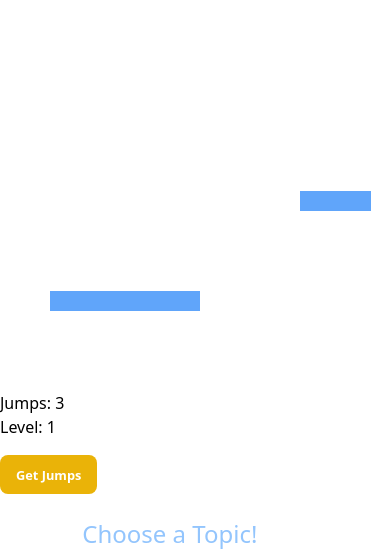
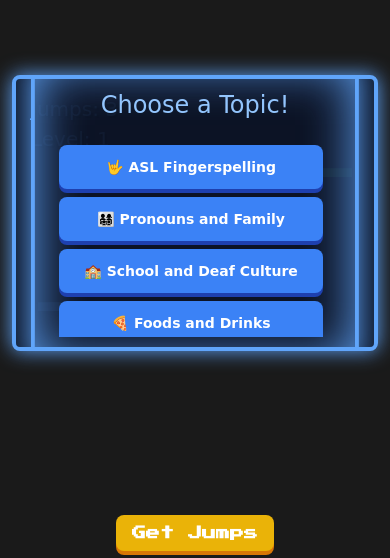
Before and after one commit to harricrossfire/aslutely, a plain HTML site: page experiences/jump_man/jump_man.html in a window 390 px wide. Shown: the part 209-767 px from the top of the page. Drawn offline with nearby package versions, Linux system fonts and the light colour scheme; files whose address does not match are found by name.

Commit message:
jumpman mobile test #10

```diff
--- a/experiences/jump_man/jump_man.css
+++ b/experiences/jump_man/jump_man.css
@@ -1,27 +1,168 @@
-/* Existing styles are unchanged unless mentioned below */
+        body {
+            font-family: 'Press+Start+2P', cursive;
+            background-color: #1a1a1a;
+            color: #ffffff;
+            overflow: hidden;
+            display: flex;
+            align-items: center;
+            justify-content: center;
+            min-height: 100vh;
+            margin: 0;
+        }
+        #game-container {
+            position: relative;
+            border: 4px solid #60a5fa; /* Blue theme */
+            border-radius: 8px;
+            box-shadow: 0 0 20px #60a5fa;
+            background: #0c1425; /* Deep blue background */
+            width: min(800px, calc(100vw - 24px));
+            height: min(600px, calc(100vh - 24px));
+            max-width: calc(100vw - 24px);
+            max-height: calc(100vh - 24px);
+            overflow: hidden;
+        }
 
-/* Adjust mobile-specific styles under the @media query */
         @media (max-width: 480px) {
             #game-container {
-        width: 95vw; /* Slight padding for mobile screens */
-        height: auto; /* Ensure dynamic height fitting content */
-        overflow-y: auto; /* Enable scrolling for vertically larger content */
+                width: 100%;
+                height: 100%; /* allow room for mobile UI chrome */
+            }
+            #quiz-button {
+                position: fixed;
+                bottom: 10%;
+                left: 50%;
+                transform: translateX(-50%);
+                z-index: 30;
+                margin-top: 0;
+            }
+        }
+        canvas {
+            display: block;
+            width: 100%;
+            height: 100%;
+        }
+        #ui-container {
+            position: absolute;
+            top: 15px;
+            left: 15px;
+            font-size: 1.25rem;
+            color: #60a5fa;
+            text-shadow: 2px 2px #000;
+        }
+        #quiz-button {
+            transition: all 0.2s ease;
+            box-shadow: 0 4px #d97706; /* Darker yellow */
+            font-family: 'Press Start 2P', cursive;
+        }
+        #quiz-button:active {
+            transform: translateY(2px);
+            box-shadow: 0 2px #d97706;
+        }
+        /* Shared Modal Styles */
+        .modal {
+            position: absolute;
+            top: 50%;
+            left: 50%;
+            background-color: rgba(12, 20, 37, 0.95);
+            border: 4px solid #60a5fa;
+            border-radius: 12px;
+            box-shadow: 0 0 30px #60a5fa, 0 0 50px #60a5fa inset;
+            color: #ffffff;
+            z-index: 10;
+            transition: all 0.3s ease-in-out;
+            transform: translate(-50%, -50%) scale(0.9);
+            opacity: 0;
+            pointer-events: none;
+        }
+        .modal.active {
+            transform: translate(-50%, -50%) scale(1);
+            opacity: 1;
+            pointer-events: auto;
+        }
+        .modal button {
+            transition: all 0.2s ease;
+            box-shadow: 0 4px #1e40af; /* Darker blue */
+        }
+        .modal button:active {
+            transform: translateY(2px);
+            box-shadow: 0 2px #1e40af;
+        }
+         #message-box {
+            position: absolute;
+            top: 50%;
+            left: 50%;
+            transform: translate(-50%, -50%);
+            background-color: rgba(0,0,0,0.8);
+            color: #60a5fa;
+            padding: 2rem 3rem;
+            border-radius: 1rem;
+            border: 2px solid #60a5fa;
+            text-align: center;
+            z-index: 20;
+            font-size: 1.5rem;
         }
 
-    #quiz-button {
-        max-width: 90%; /* Keep button within reasonable space */
-        font-size: 0.8rem; /* Adjust font size for better legibility */
-        padding: 0.6rem 1rem; /* Reduce button size */
+        #mobile-hint {
+            position: absolute;
+            bottom: 12px;
+            left: 50%;
+            transform: translateX(-50%);
+            background: rgba(0, 0, 0, 0.7);
+            color: #fff;
+            padding: 0.6rem 1rem;
+            border-radius: 999px;
+            border: 1px solid rgba(96, 165, 250, 0.7);
+            font-size: 0.85rem;
+            font-weight: 700;
+            letter-spacing: 0.05rem;
+            box-shadow: 0 0 10px rgba(0,0,0,0.45);
+            z-index: 25;
+            pointer-events: none;
         }
 
-    .modal {
-        width: 90%; /* Reduce modal size for smaller screens */
-        padding: 1rem; /* Ensure modals accommodate content */
+        #mobile-hint.hidden {
+            display: none;
+        }
+        /* Custom Scrollbar Styles */
+        #topic-buttons::-webkit-scrollbar {
+            width: 12px;
+        }
+        #topic-buttons::-webkit-scrollbar-track {
+            background: #0c1425;
+            border-radius: 10px;
+        }
+        #topic-buttons::-webkit-scrollbar-thumb {
+            background-color: #60a5fa;
+            border-radius: 10px;
+            border: 2px solid #0c1425;
+        }
+        #topic-buttons::-webkit-scrollbar-thumb:hover {
+            background-color: #93c5fd;
         }
 
-    #message-box {
-        font-size: 1.2rem; /* Adjust for better reading on smaller screens */
-        width: 90%; /* Ensure message box fits within mobile dimensions */
-        padding: 1.5rem; /* Slight padding adjustment for better appearance */
+        /* Mobile responsive styles for quiz modal */
+        @media (max-width: 640px) {
+            #gif-modal {
+                width: 95% !important;
+                max-width: none !important;
+                padding: 1rem !important;
+                max-height: 90vh;
+                overflow-y: auto;
+            }
+            #gif-modal h2 {
+                font-size: 1.125rem !important;
+                margin-bottom: 1rem !important;
+            }
+            #gif-image {
+                height: 120px !important;
+                margin-bottom: 1rem !important;
+            }
+            #gif-modal .grid {
+                grid-template-columns: 1fr !important;
+                gap: 0.5rem !important;
+            }
+            #gif-modal button {
+                padding: 0.75rem 1rem !important;
+                font-size: 0.875rem !important;
             }
         }
```
Lines whose indentation alone changed are shown as unchanged.
